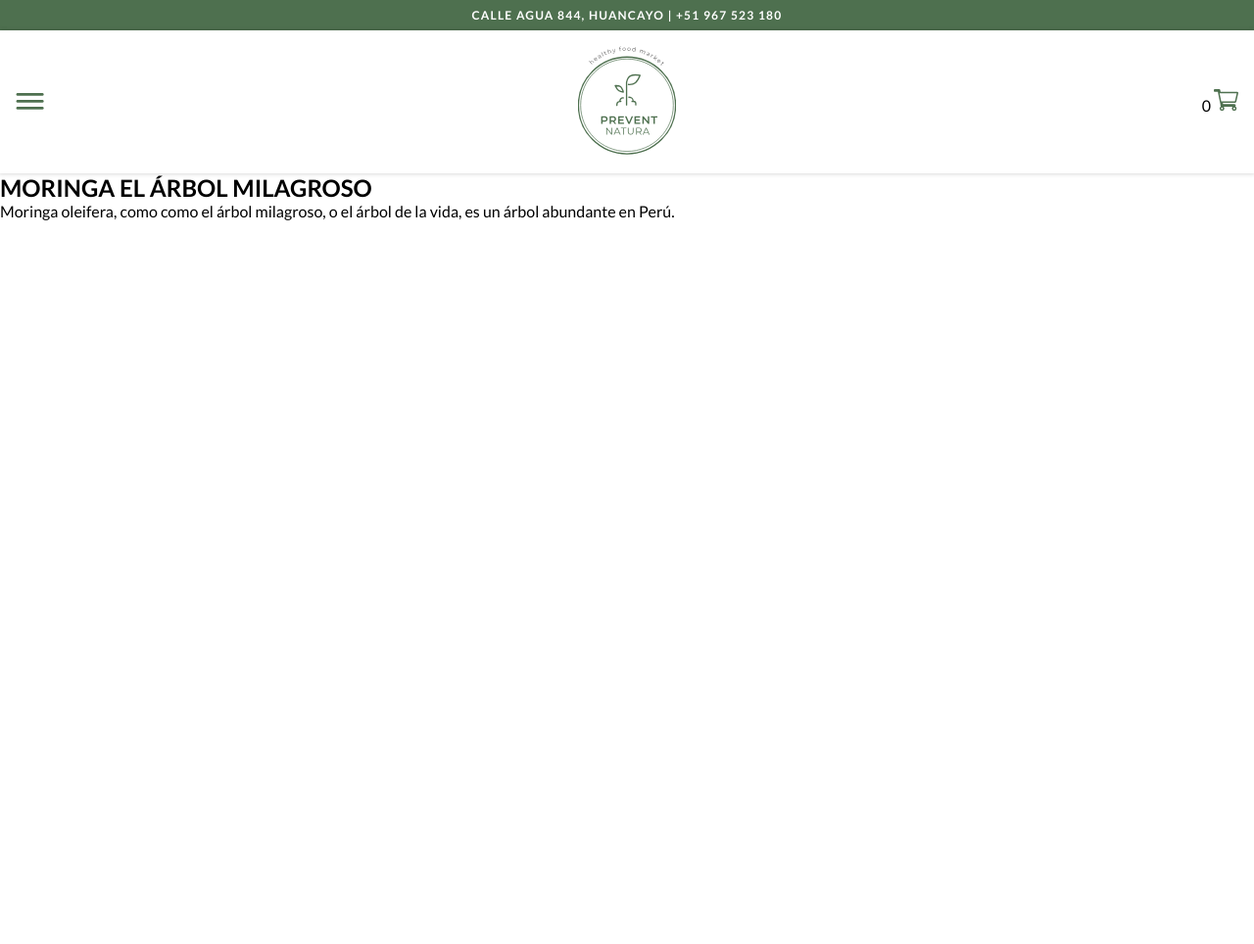
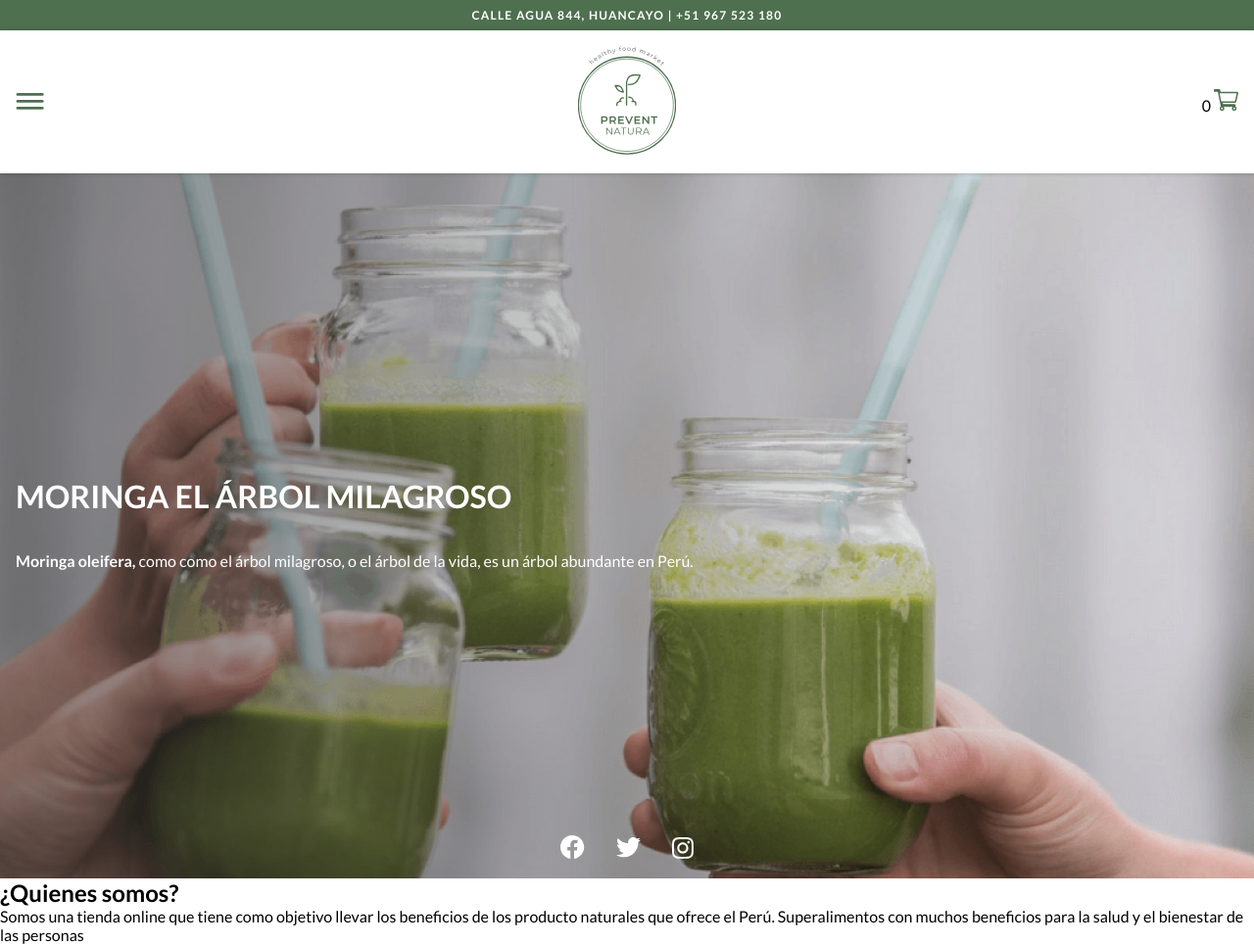
Before and after one commit to harveyloop/prevent-nature, a website: page public/index.html in a window 1280 px wide. Shown: the whole page at 98% size. Before the commit the page ends 800 px from the top, so only its background shows below. Drawn offline with Linux system fonts and the light colour scheme.

Commit message:
fisrt section end

```diff
--- a/public/index.html
+++ b/public/index.html
@@ -38,19 +38,54 @@
     <main>
       <section>
         <div class="responsive-image-container">
-          <div class="responsive-image-container__text">
-            <h1>MORINGA EL ÁRBOL MILAGROSO</h1>
+          <div class="responsive-image-container__text flex-center">
+            <span class="responsive-image-container__text_box">
+              <h1>MORINGA EL ÁRBOL MILAGROSO</h1>
+              <p>
+                <b>Moringa oleifera,</b>
+                como como el árbol milagroso, o el árbol de la vida, es un árbol
+                abundante en Perú.
+              </p>
+            </span>
+          </div>
+          <div class="responsive-image-container__gradient"></div>
+          <div class="responsive-image-image"></div>
+          <div class="responsive-image-container__footer flex-center">
+            <span class="responsive-image-container__footer_box">
+              <ul class="flex-center">
+                <li>
+                  <a href=""
+                    ><img src="../assets/facebook.svg" alt="Facebook"
+                  /></a>
+                </li>
+                <li>
+                  <a href=""
+                    ><img src="../assets/twitter.svg" alt="Twitter"
+                  /></a>
+                </li>
+                <li>
+                  <a href=""
+                    ><img src="../assets/instagram.svg" alt="Instagram"
+                  /></a>
+                </li>
+              </ul>
+            </span>
+          </div>
+        </div>
+      </section>
+      <section>
+        <div class="whoami-text-container">
+          <div class="whoami-text-container__first">
+            <h1>¿Quienes somos?</h1>
             <p>
-              Moringa oleifera, como como el árbol milagroso, o el árbol de la
-              vida, es un árbol abundante en Perú.
+              Somos una tienda online que tiene como objetivo llevar los
+              beneficios de los producto naturales que ofrece el Perú.
+              Superalimentos con muchos beneficios para la salud y el bienestar
+              de las personas
             </p>
           </div>
-
-          <div class="responsive-image-container__gradient"></div>
-          <div class="responsive-image-image"></div>
         </div>
       </section>
-      <section></section>
       <section></section>
     </main>
     <footer></footer>
--- a/styles/header.css
+++ b/styles/header.css
@@ -1,3 +1,10 @@
+header {
+  position: fixed;
+  width: 100%;
+  z-index: 2000;
+  background-color: var(--white);
+}
+
 .decorator-header {
   padding: 0.5rem;
   background-color: var(--green-dark);
--- a/styles/main.css
+++ b/styles/main.css
@@ -1,3 +1,4 @@
-.responsive-image-image {
-  background-image: url("../assets/img-bg.png");
+@import url("./section-one.css");
+main {
+  padding-top: 177.33px;
 }
--- a/styles/root.css
+++ b/styles/root.css
@@ -14,6 +14,9 @@
   box-sizing: border-box;
   font-family: var(--family-one);
 }
+html {
+  overflow-x: hidden;
+}
 a,
 button,
 input {
--- /dev/null
+++ b/styles/section-one.css
@@ -0,0 +1,50 @@
+.responsive-image-container {
+  position: relative;
+  width: 100vw;
+  height: 720px;
+}
+.responsive-image-container div {
+  width: 100%;
+  height: 100%;
+  position: absolute;
+}
+.responsive-image-container__text {
+  z-index: 300;
+  color: var(--white);
+}
+.responsive-image-container__gradient {
+  background: linear-gradient(
+    264.48deg,
+    rgba(255, 255, 255, 0) 8.44%,
+    rgba(49, 49, 49, 0.46) 86.48%
+  );
+
+  z-index: 200;
+}
+.responsive-image-image {
+  background-image: url("../assets/img-bg.png");
+  background-size: cover;
+  background-position: center;
+}
+.responsive-image-container__text_box,
+.responsive-image-container__footer_box {
+  height: min-content;
+  padding: 1rem;
+  width: 100%;
+}
+.responsive-image-container__text_box h1 {
+  font-size: 2rem;
+}
+.responsive-image-container__text_box p {
+  font-size: 1rem;
+  line-height: 30px;
+  margin-top: 2rem;
+}
+.responsive-image-container__footer {
+  align-items: end;
+  z-index: 300;
+}
+.responsive-image-container__footer_box ul {
+  justify-content: center;
+  gap: 2rem;
+}
```
Also changed, not shown: assets/facebook.svg (added), assets/instagram.svg (added), assets/twitter.svg (added).
